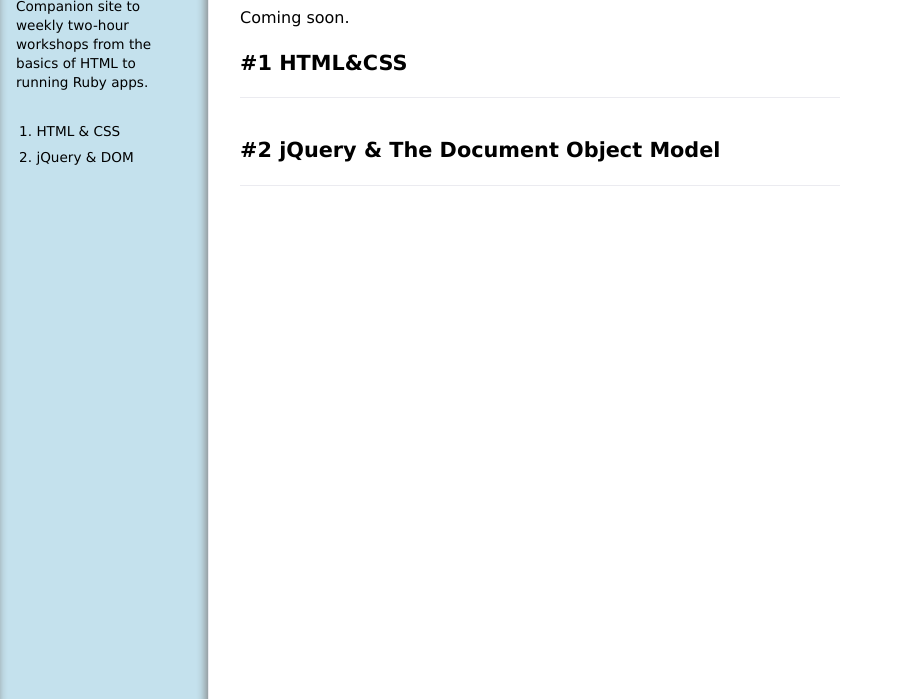
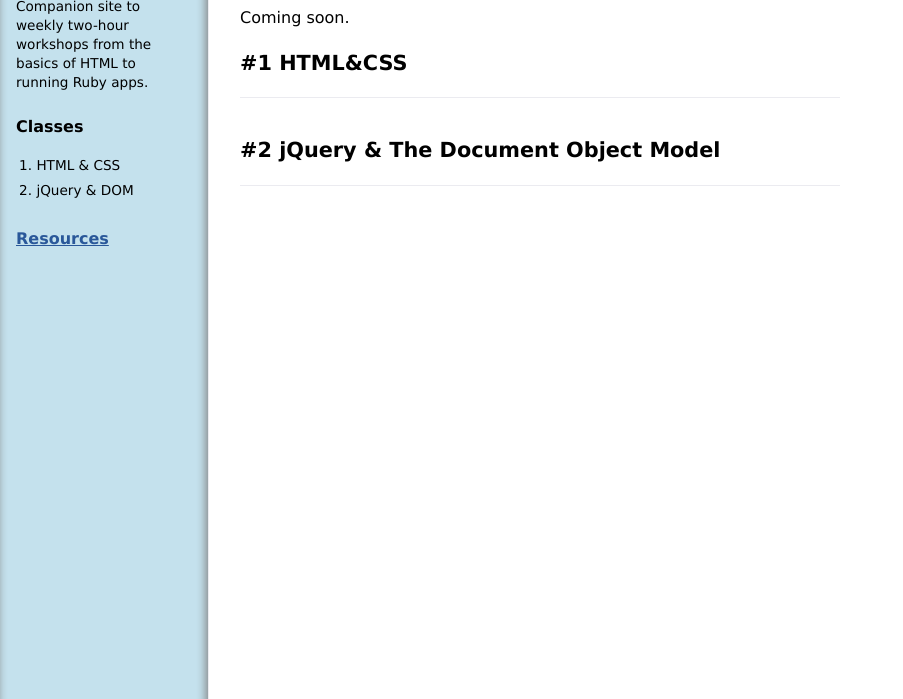
Before and after one commit to ITPWebDev/itpwebdev.github.com, a plain HTML site: page index.html in a window 1280 px wide. Shown: the part 101-800 px from the top of the page, without its empty margins (0-903 px from the left). Drawn offline with Linux system fonts and the light colour scheme.

Commit message:
Style changes

```diff
--- a/index.html
+++ b/index.html
@@ -12,10 +12,14 @@
 
       <h5>Companion site to weekly two-hour workshops from the basics of HTML to running Ruby apps.</h5>
 
+
+      <h2>Classes</h2>
       <ol>
         <li>HTML & CSS</li>
         <li>jQuery & DOM</li>
       </ol>
+
+      <h2><a href="#">Resources</a></h2>
     </nav>
 
   	<h1>ITP Web Dev Workshop</h1>
--- a/sass/style.scss
+++ b/sass/style.scss
@@ -1,6 +1,6 @@
 @import "reset";
 
-$link: #70EBF1;
+$link: #295799;
 
 $subtle: rgb(235, 235, 240);
 
@@ -44,6 +44,11 @@
         font-size: 0.95em;
     }
 
+    h2 {
+        font-weight: 600;
+        margin: 1.4em 0 0.8em;
+    }
+
     h5 {
         font-size: 0.85em;
         line-height: 1.4em;
@@ -52,7 +57,6 @@
     ol {
         font-size: 0.85em;
         list-style-type: decimal;
-        margin-top: 2em;
         margin-left: 1.5em;
     }
 
```
Also changed, not shown: css/style.css, 1 other file.
